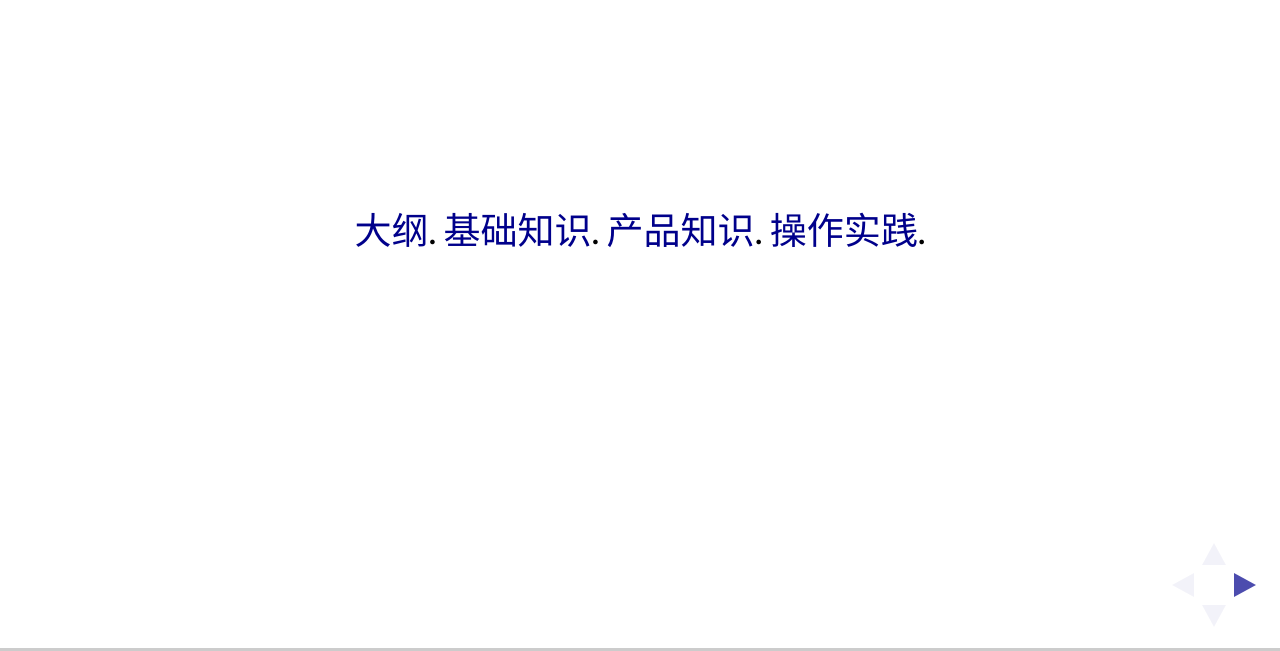
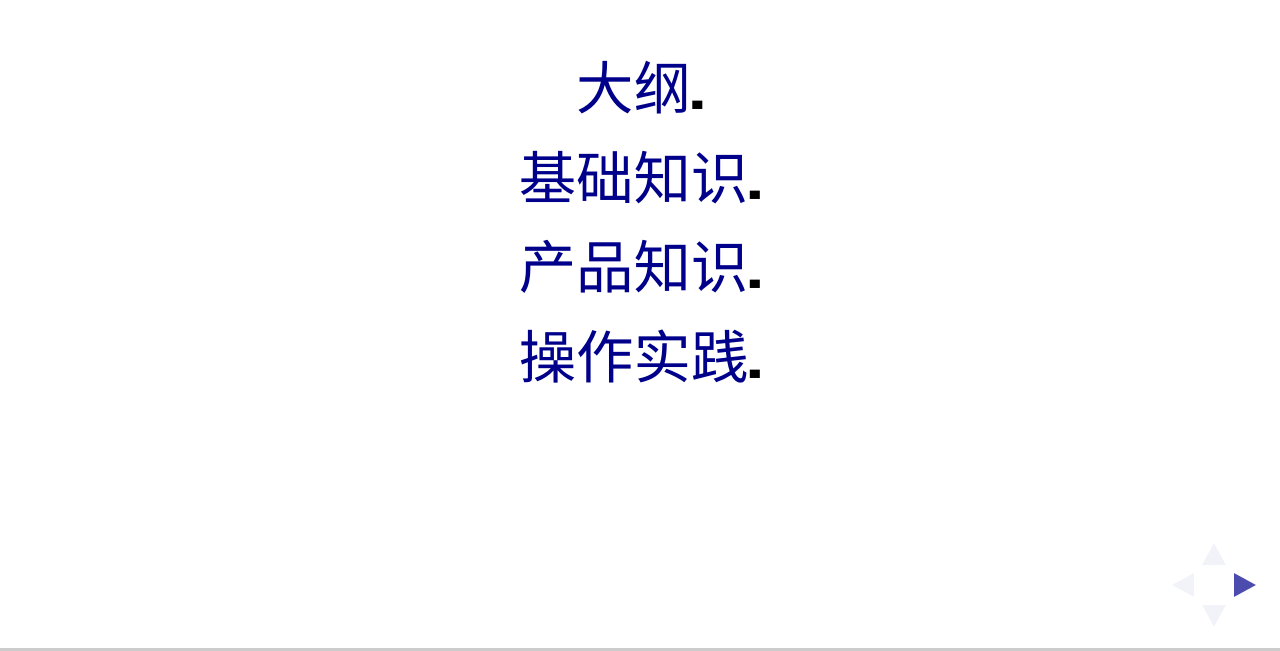
Before and after one commit to dlworld/slides, a website: page index.html in a window 1280 px wide. Shown: the part 149-800 px from the top of the page. Drawn offline with Linux system fonts and the light colour scheme; a web font is replaced by a local one.

Commit message:
修改：     index.html

```diff
--- a/index.html
+++ b/index.html
@@ -32,10 +32,18 @@
 				<section>Slide 2</section>
                 -->
                 <section>
+                    <h3>
                     <a href="#/2">大纲</a>.
-                    <a href="#/4">基础知识</a>.
+                    </h3>
+                    <h3>
+                    <a href="#/5">基础知识</a>.
+                    </h3>
+                    <h3>
                     <a href="#/65">产品知识</a>.
+                    </h3>
+                    <h3>
                     <a href="#/65">操作实践</a>.
+                    </h3>
                 </section>
                 <section data-markdown="storage-training-overview.md"
                          data-separator="^\n\n\n"
```
